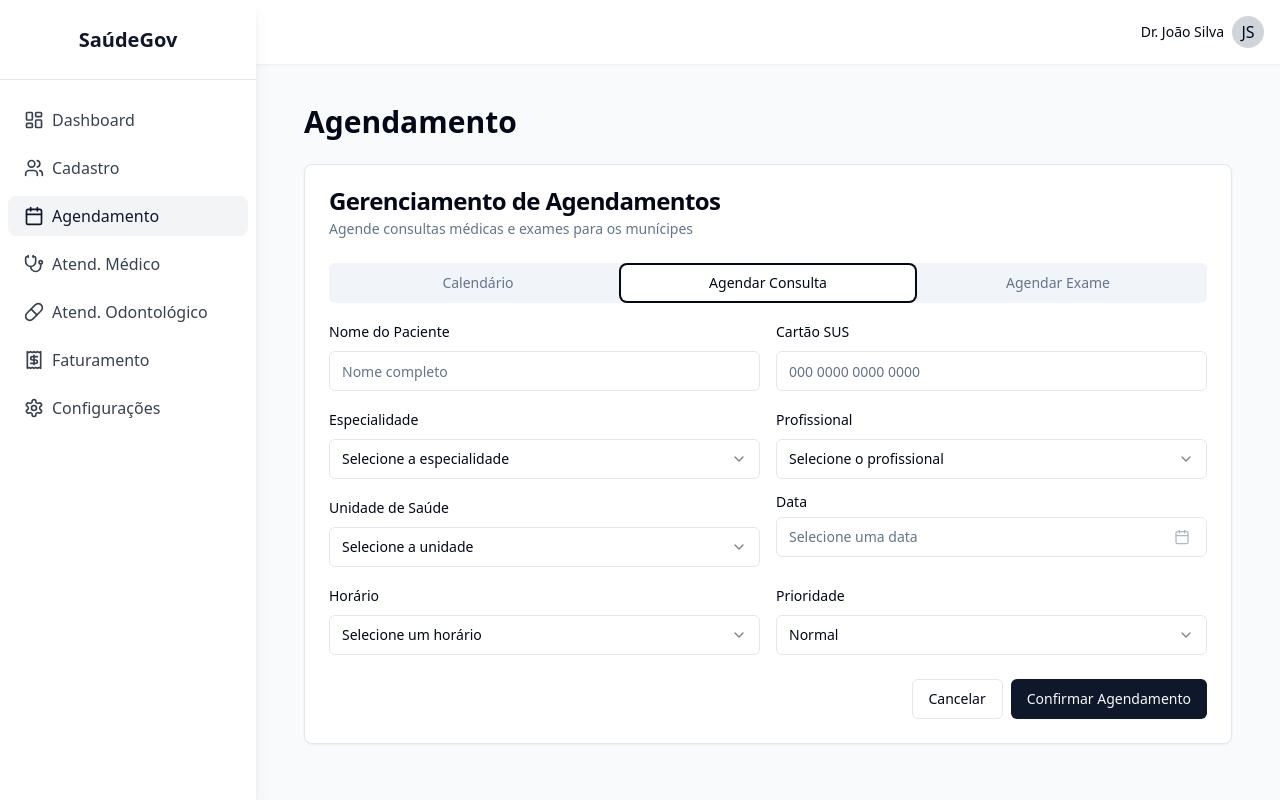
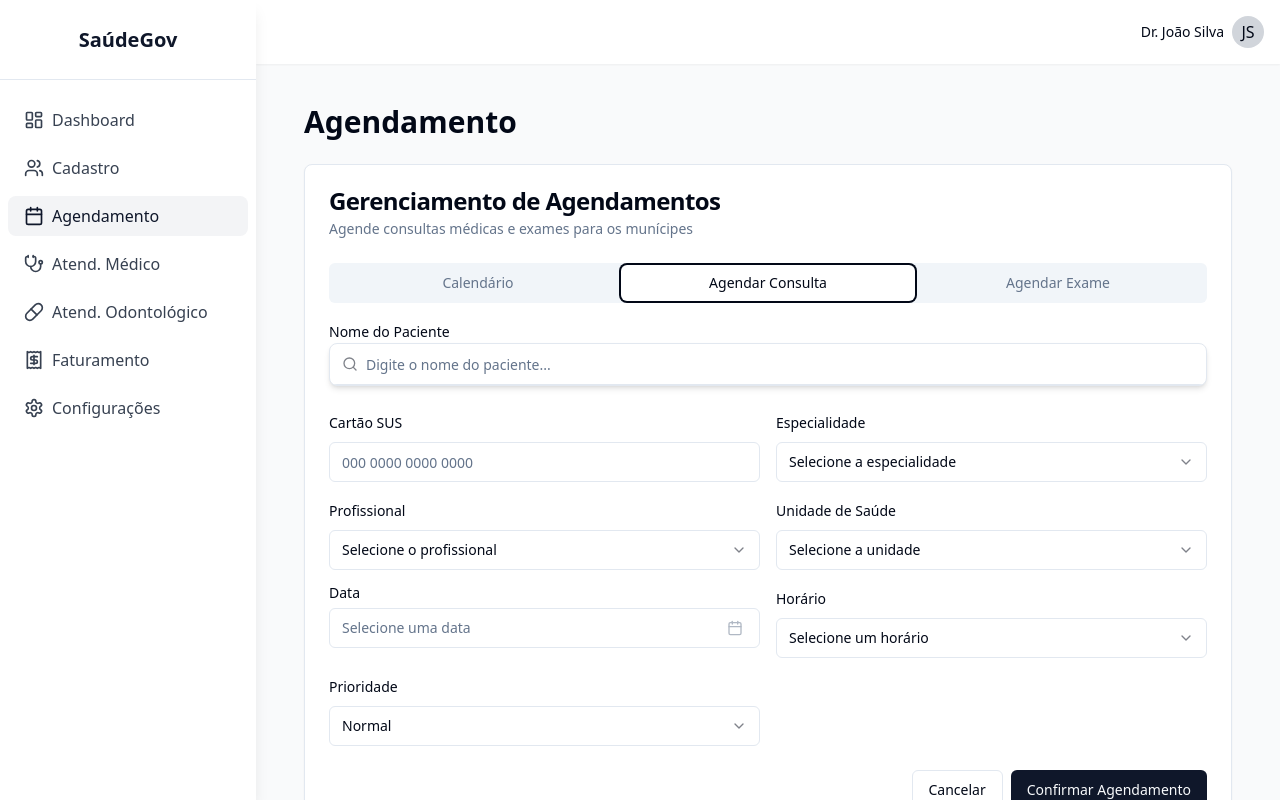
Before and after one commit to Kadu1982/cidade-saude-conexao-digital, a React (Vite) app: page /agendamento in a window 1280 px wide. Both pictures are taken after a click on the tab "Agendar Consulta". Built offline with nearby package versions, Linux system fonts and the light colour scheme.

Commit message:
Add autocomplete for patient names
Implement autocomplete functionality for patient names in the input field, displaying possible matches as the user types.

```diff
--- a/src/components/agendamento/AgendarConsulta.tsx
+++ b/src/components/agendamento/AgendarConsulta.tsx
@@ -27,6 +27,7 @@ import { format } from "date-fns";
 import { ptBR } from "date-fns/locale";
 import { cn } from "@/lib/utils";
 import { CalendarIcon } from "lucide-react";
+import PatientSearch from "@/components/shared/PatientSearch";
 
 const formSchema = z.object({
   paciente: z.string().min(1, "Nome do paciente é obrigatório"),
@@ -62,6 +63,11 @@ export const AgendarConsulta = () => {
     },
   });
 
+  const handlePatientSelect = (patient: { name: string, cartaoSus: string }) => {
+    form.setValue("paciente", patient.name);
+    form.setValue("cartaoSus", patient.cartaoSus);
+  };
+
   function onSubmit(values: z.infer<typeof formSchema>) {
     console.log(values);
     toast({
@@ -75,19 +81,26 @@ export const AgendarConsulta = () => {
     <Form {...form}>
       <form onSubmit={form.handleSubmit(onSubmit)} className="space-y-6">
         <div className="grid grid-cols-1 md:grid-cols-2 gap-4">
+          <div className="md:col-span-2">
+            <FormLabel>Nome do Paciente</FormLabel>
+            <PatientSearch
+              onSelectPatient={handlePatientSelect}
+              placeholder="Digite o nome do paciente..."
+              className="mb-2"
+            />
             <FormField
               control={form.control}
               name="paciente"
               render={({ field }) => (
-              <FormItem>
-                <FormLabel>Nome do Paciente</FormLabel>
+                <FormItem className="hidden">
                   <FormControl>
-                  <Input placeholder="Nome completo" {...field} />
+                    <Input {...field} />
                   </FormControl>
                   <FormMessage />
                 </FormItem>
               )}
             />
+          </div>
 
           <FormField
             control={form.control}
--- a/src/components/agendamento/AgendarExame.tsx
+++ b/src/components/agendamento/AgendarExame.tsx
@@ -29,6 +29,7 @@ import { ptBR } from "date-fns/locale";
 import { cn } from "@/lib/utils";
 import { CalendarIcon } from "lucide-react";
 import { Textarea } from "@/components/ui/textarea";
+import PatientSearch from "@/components/shared/PatientSearch";
 
 const formSchema = z.object({
   paciente: z.string().min(1, "Nome do paciente é obrigatório"),
@@ -66,6 +67,11 @@ export const AgendarExame = () => {
     },
   });
 
+  const handlePatientSelect = (patient: { name: string, cartaoSus: string }) => {
+    form.setValue("paciente", patient.name);
+    form.setValue("cartaoSus", patient.cartaoSus);
+  };
+
   function onSubmit(values: z.infer<typeof formSchema>) {
     console.log(values);
     toast({
@@ -79,19 +85,26 @@ export const AgendarExame = () => {
     <Form {...form}>
       <form onSubmit={form.handleSubmit(onSubmit)} className="space-y-6">
         <div className="grid grid-cols-1 md:grid-cols-2 gap-4">
+          <div className="md:col-span-2">
+            <FormLabel>Nome do Paciente</FormLabel>
+            <PatientSearch
+              onSelectPatient={handlePatientSelect}
+              placeholder="Digite o nome do paciente..."
+              className="mb-2"
+            />
             <FormField
               control={form.control}
               name="paciente"
               render={({ field }) => (
-              <FormItem>
-                <FormLabel>Nome do Paciente</FormLabel>
+                <FormItem className="hidden">
                   <FormControl>
-                  <Input placeholder="Nome completo" {...field} />
+                    <Input {...field} />
                   </FormControl>
                   <FormMessage />
                 </FormItem>
               )}
             />
+          </div>
 
           <FormField
             control={form.control}
--- /dev/null
+++ b/src/components/shared/PatientSearch.tsx
@@ -0,0 +1,95 @@
+
+import React, { useState, useEffect } from "react";
+import { Command, CommandEmpty, CommandGroup, CommandInput, CommandItem } from "@/components/ui/command";
+import { User } from "lucide-react";
+import { cn } from "@/lib/utils";
+
+// Mock data for patients - in a real app, this would come from an API
+const MOCK_PATIENTS = [
+  { id: "1", name: "Carlos Eduardo dos Santos", cartaoSus: "708202666820449" },
+  { id: "2", name: "Maria Aparecida Silva", cartaoSus: "701234567890123" },
+  { id: "3", name: "João Paulo Oliveira", cartaoSus: "702345678901234" },
+  { id: "4", name: "Ana Carolina Santos", cartaoSus: "703456789012345" },
+  { id: "5", name: "Eduardo Carlos Pereira", cartaoSus: "704567890123456" },
+  { id: "6", name: "Beatriz Santos Costa", cartaoSus: "705678901234567" },
+  { id: "7", name: "Roberto Carlos Silva", cartaoSus: "706789012345678" },
+  { id: "8", name: "Carolina Eduardo Ferreira", cartaoSus: "707890123456789" }
+];
+
+interface Patient {
+  id: string;
+  name: string;
+  cartaoSus: string;
+}
+
+interface PatientSearchProps {
+  onSelectPatient: (patient: Patient) => void;
+  className?: string;
+  placeholder?: string;
+}
+
+const PatientSearch: React.FC<PatientSearchProps> = ({
+  onSelectPatient,
+  className,
+  placeholder = "Buscar paciente por nome..."
+}) => {
+  const [searchTerm, setSearchTerm] = useState("");
+  const [filteredPatients, setFilteredPatients] = useState<Patient[]>([]);
+  const [open, setOpen] = useState(false);
+
+  useEffect(() => {
+    if (searchTerm.length > 1) {
+      const lowercasedTerm = searchTerm.toLowerCase();
+      const results = MOCK_PATIENTS.filter(patient =>
+        patient.name.toLowerCase().includes(lowercasedTerm)
+      );
+      setFilteredPatients(results);
+      setOpen(true);
+    } else {
+      setFilteredPatients([]);
+      setOpen(false);
+    }
+  }, [searchTerm]);
+
+  const handleSelect = (patient: Patient) => {
+    onSelectPatient(patient);
+    setSearchTerm(patient.name);
+    setOpen(false);
+  };
+
+  return (
+    <div className={cn("relative", className)}>
+      <Command className="rounded-lg border shadow-md">
+        <CommandInput
+          placeholder={placeholder}
+          value={searchTerm}
+          onValueChange={setSearchTerm}
+          className="h-10"
+        />
+        {open && (
+          <CommandGroup className="max-h-64 overflow-auto">
+            <CommandEmpty>Nenhum paciente encontrado.</CommandEmpty>
+            {filteredPatients.map((patient) => (
+              <CommandItem
+                key={patient.id}
+                value={patient.name}
+                onSelect={() => handleSelect(patient)}
+                className="flex justify-between py-3 px-2 cursor-pointer hover:bg-gray-100"
+              >
+                <div className="flex items-center gap-2">
+                  <User size={18} className="text-gray-500" />
+                  <span>{patient.name}</span>
+                </div>
+                <span className="text-xs text-gray-500">
+                  SUS: {patient.cartaoSus}
+                </span>
+              </CommandItem>
+            ))}
+          </CommandGroup>
+        )}
+      </Command>
+    </div>
+  );
+};
+
+export default PatientSearch;
```
Lines whose indentation alone changed are shown as unchanged.
